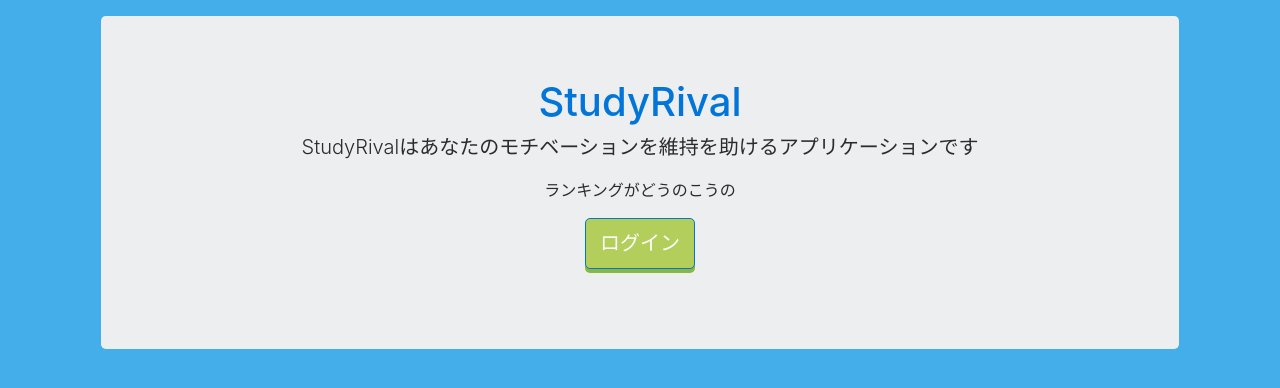
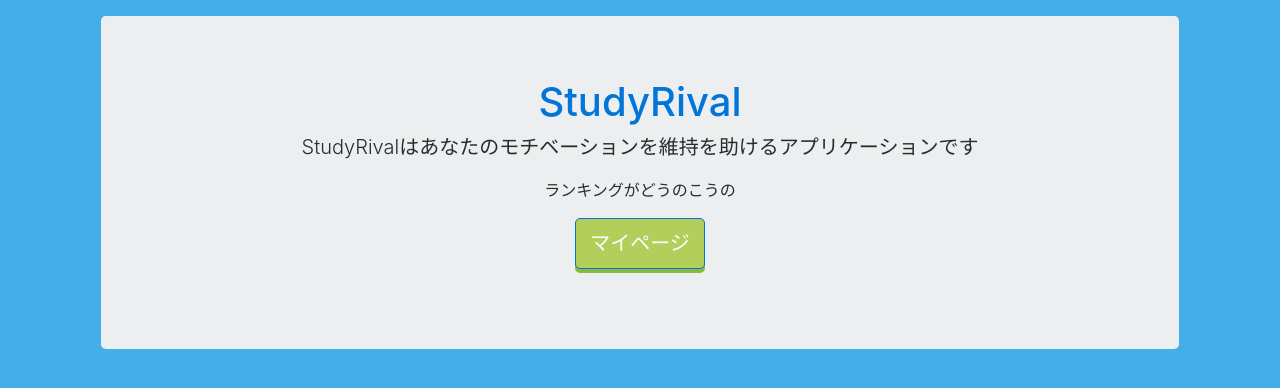
Before and after one commit to tetsu31415/StudyRival, a Django app: page / in a window 1280 px wide. Shown: the part 56-444 px from the top of the page. Run offline with Django 3.2, Linux system fonts and the light colour scheme; the visitor is signed in with stand-in values (Sample User, id 1); some libraries are stand-ins or nearby versions.

Commit message:
レイアウトの調整

```diff
--- a/easy_regist/templates/easy_regist/index.html
+++ b/easy_regist/templates/easy_regist/index.html
@@ -7,8 +7,11 @@
       <p class="lead">StudyRivalはあなたのモチベーションを維持を助けるアプリケーションです</p>
       <p>ランキングがどうのこうの</p>
     </div>
-
+    {% if user.is_authenticated %}
+    <p><a class="btn btn-lg btn-primary" href="{% url 'mypage' %}" role="button">マイページ</a></p>
+    {% else %}
     <p><a class="btn btn-lg btn-primary" href="{% url 'easy_regist:login' %}" role="button">ログイン</a></p>
+    {% endif %}
   </div>
 </div><!-- /.container -->
 {% endblock %}
```
